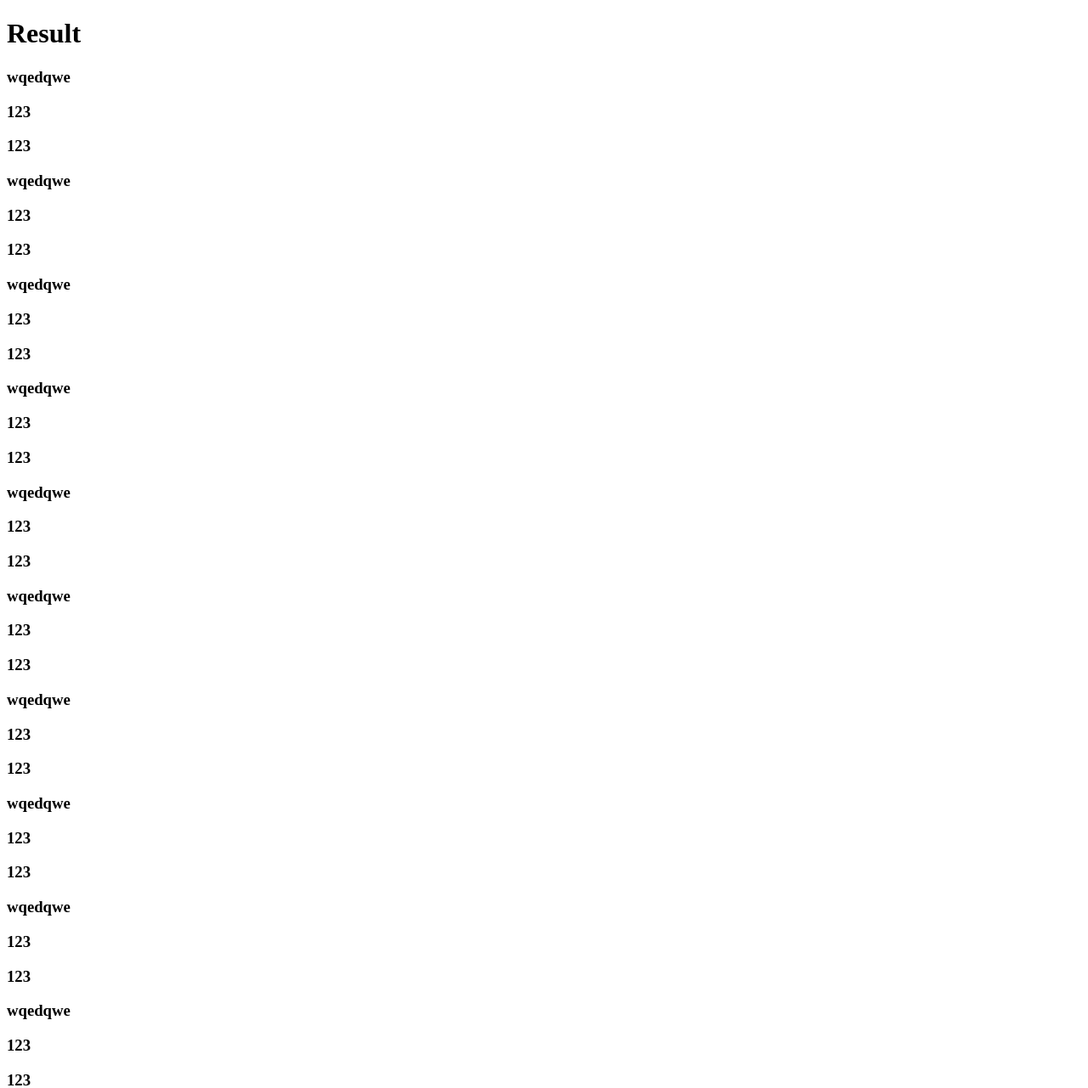
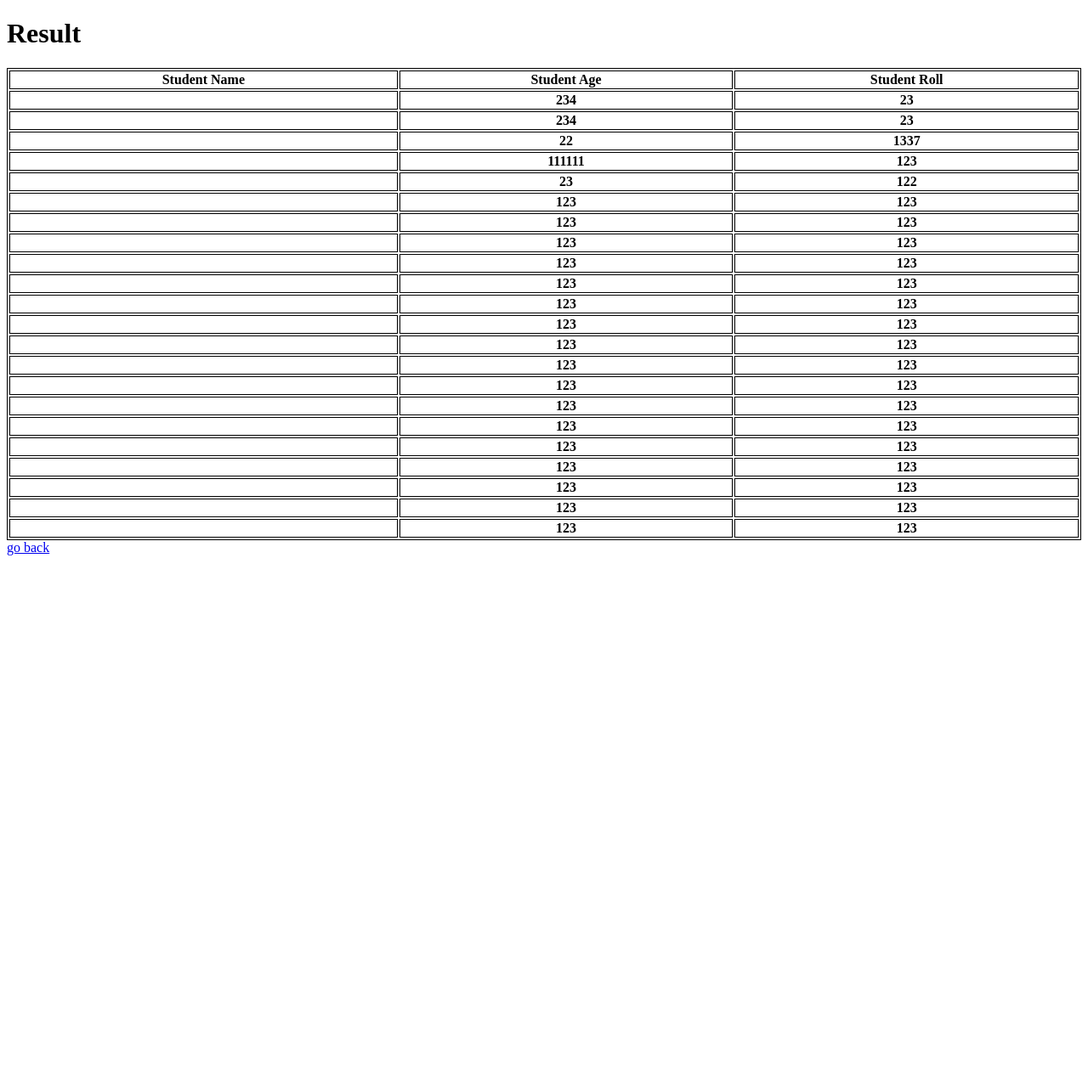
Before and after one commit to MrR1pp3r/python-api, a Django app: page /result/ in a window 1280 px wide. Shown: the top 1281 px of the page at 85% size. After the commit the page ends 800 px from the top, so only its background shows below. Run offline with Django 3.2, Linux system fonts and the light colour scheme; data comes from the database, SQL or seed files in the repository; lists and menus that the app fills with data are empty.

Commit message:
edit option

```diff
--- /dev/null
+++ b/details/templates/stu/delete.html
@@ -0,0 +1 @@
+<h1>Delete</h1>
--- a/details/templates/stu/result.html
+++ b/details/templates/stu/result.html
@@ -1,9 +1,28 @@
 <!Doctype html>
+<style>
+    table, th, td{
+        border:1px solid black;
+    }
+    a {
+        outline: none;
+    }
+</style>
 <h1>Result</h1>
-{% for data in form %}
-<h3>{{ data.studentName }}</h3>
-<h3>{{ data.studentAge }}</h3>
-<h3>{{ data.studentRoll }}</h3>
-{% endfor %}
+<body>
+    <table style="width:100%">
+        <tr>
+            <th>Student Name</th>
+            <th>Student Age</th>
+            <th>Student Roll</th>
+        </tr>
+        {% for data in form %}
+        <tr>
+            <th><a style="color: white;outline: none;" href="{% url 'stud:edit' %}">{{ data.studentName }}</a></th>
+            <th>{{ data.studentAge }}</th>
+            <th>{{ data.studentRoll }}</th>
+        </tr>
+        {% endfor %}
+    </table>
+</body>
 <a href="{% url 'stud:index' %}">go back</a>
 </html>
--- a/details/urls.py
+++ b/details/urls.py
@@ -6,5 +6,7 @@ from . import views
 app_name = 'stud'
 urlpatterns = [
     path('', views.index, name="index"),
-    path('result/', views.result, name='result')
+    path('result/', views.result, name='result'),
+    path('result/<int:pk>/edit/', views.editstudent, name='edit'),
+    path('delete/', views.deletestudent, name='delete')
 ]
--- a/details/views.py
+++ b/details/views.py
@@ -18,5 +18,17 @@ def index(request):
 
 
 def result(request):
-    form = Student.objects.all()
+    form = Student.objects.order_by("studentName")
     return render(request, 'stu/result.html', {"form": form})
+
+
+def editstudent(request, pk):
+    form = Student.objects.get(id=pk)
+    context = {"form": form}
+    return render(request, 'stu/editprofile.html', context)
+
+
+def deletestudent(request, student_id):
+    student = Student.objects.get(pk=student_id)
+    context = {"student": student}
+    return render(request, 'stu/delete.html', context)
```
Also changed, not shown: details/templates/stu/edit.html (added, +12 -0 lines), db.sqlite3.
